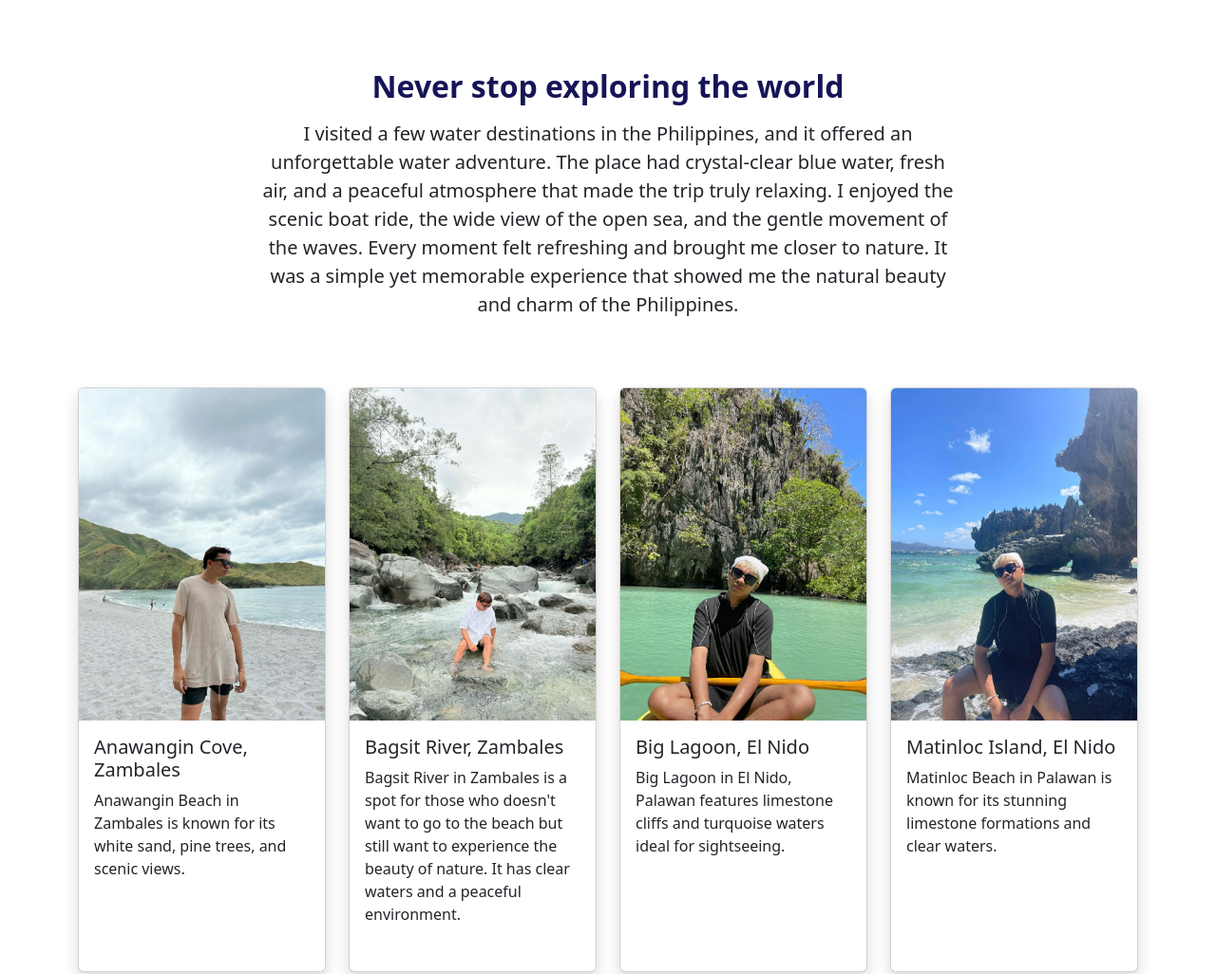
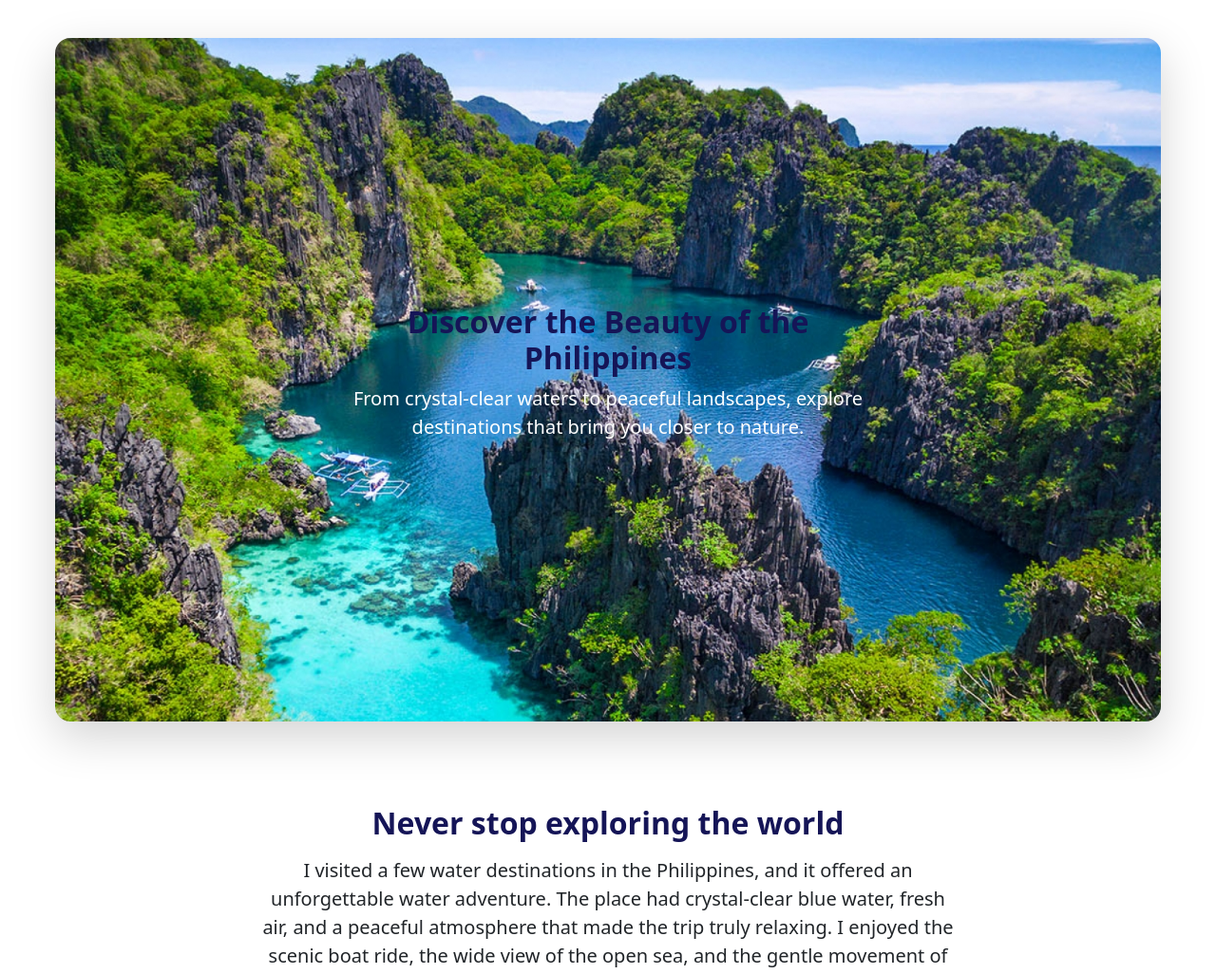
Before and after one commit to jamespatrickkk/gallery.github.io, a plain HTML site: page index.html in a window 1280 px wide. Shown: the top 1026 px of the page at 95% size. Drawn offline with nearby package versions, Linux system fonts and the light colour scheme.

Commit message:
adding hero

```diff
--- a/index.html
+++ b/index.html
@@ -24,12 +24,68 @@
         flex: 1 1 auto;
     }
 
-    h2 {
+    h2,
+    h1 {
         color: rgb(21, 21, 87);
+    }
+
+    .full-hero {
+        position: relative;
+        width: 100%;
+        height: 90vh;
+    }
+
+    .full-hero img {
+        position: absolute;
+        top: 0;
+        left: 0;
+        width: 100%;
+        height: 100%;
+        object-fit: cover;
+        object-position: center;
+        border-radius: 1rem;
+    }
+
+    .hero-text {
+        position: absolute;
+        top: 50%;
+        left: 50%;
+        transform: translate(-50%, -50%);
+        animation: fadeIn 1.5s ease-out;
+    }
+
+    @keyframes fadeIn {
+        from {
+            opacity: 0;
+            transform: translate(-50%, -55%);
+        }
+
+        to {
+            opacity: 1;
+            transform: translate(-50%, -50%);
+        }
     }
 </style>
 
 <body>
+
+    <div class="container my-4 px-0">
+        <div class="row justify-content-center text-center">
+            <div class="col-12 full-hero my-3 shadow-lg rounded-4 position-relative">
+                <img src="Images/elnido1.jpg">
+
+                <div class="hero-overlay">
+                    <div class="hero-text text-center text-white px-3">
+                        <h1 class="hero-title fw-bold fs-2">Discover the Beauty of the Philippines</h1>
+                        <p class="hero-sub fs-5 fw-light">
+                            From crystal-clear waters to peaceful landscapes, explore destinations that bring you
+                            closer to nature.
+                        </p>
+                    </div>
+                </div>
+            </div>
+        </div>
+
         <div class="container my-5 py-4">
             <div class="row justify-content-center text-center">
                 <div class="col-12 col-md-10 col-lg-8">
@@ -49,6 +105,18 @@
 
             <div id="content" class="row mt-4"></div>
         </div>
+
+        <footer>
+            <div class="container text-center">
+                <p>© 2025 James Patrick Orlanes. All Rights Reserved.</p>
+                <div class="d-flex justify-content-center gap-3">
+                    <a href="https://www.facebook.com/jamespatrick.orlanes">Facebook</a>
+                    <a href="https://www.instagram.com/jmsptrckz">Instagram</a>
+                    <a href="https://github.com/jamespatrickkk">Github</a>
+                </div>
+            </div>
+        </footer>
+
 
         <script src="json.js"></script>
         <script>
```
Lines whose indentation alone changed are shown as unchanged.
